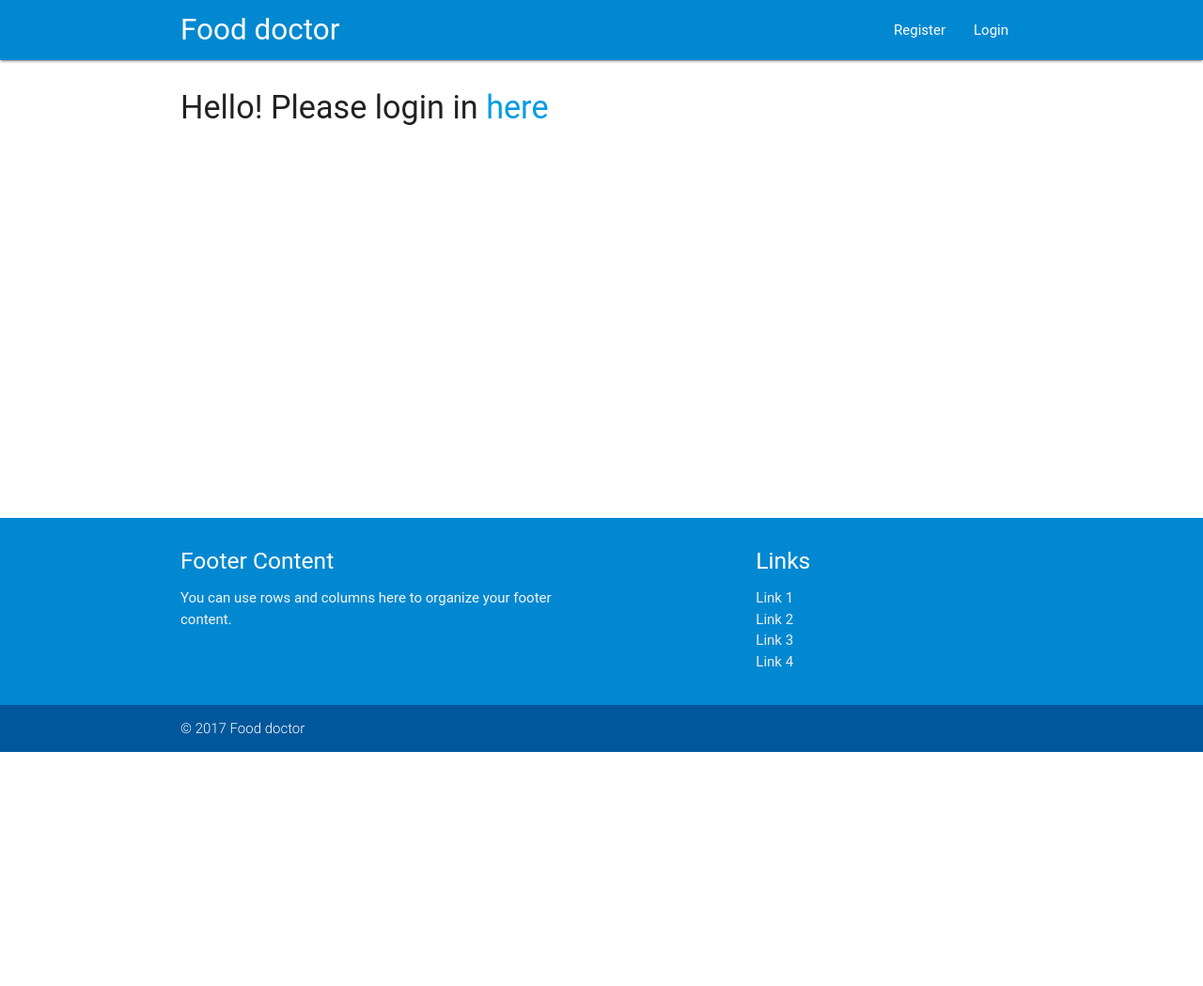
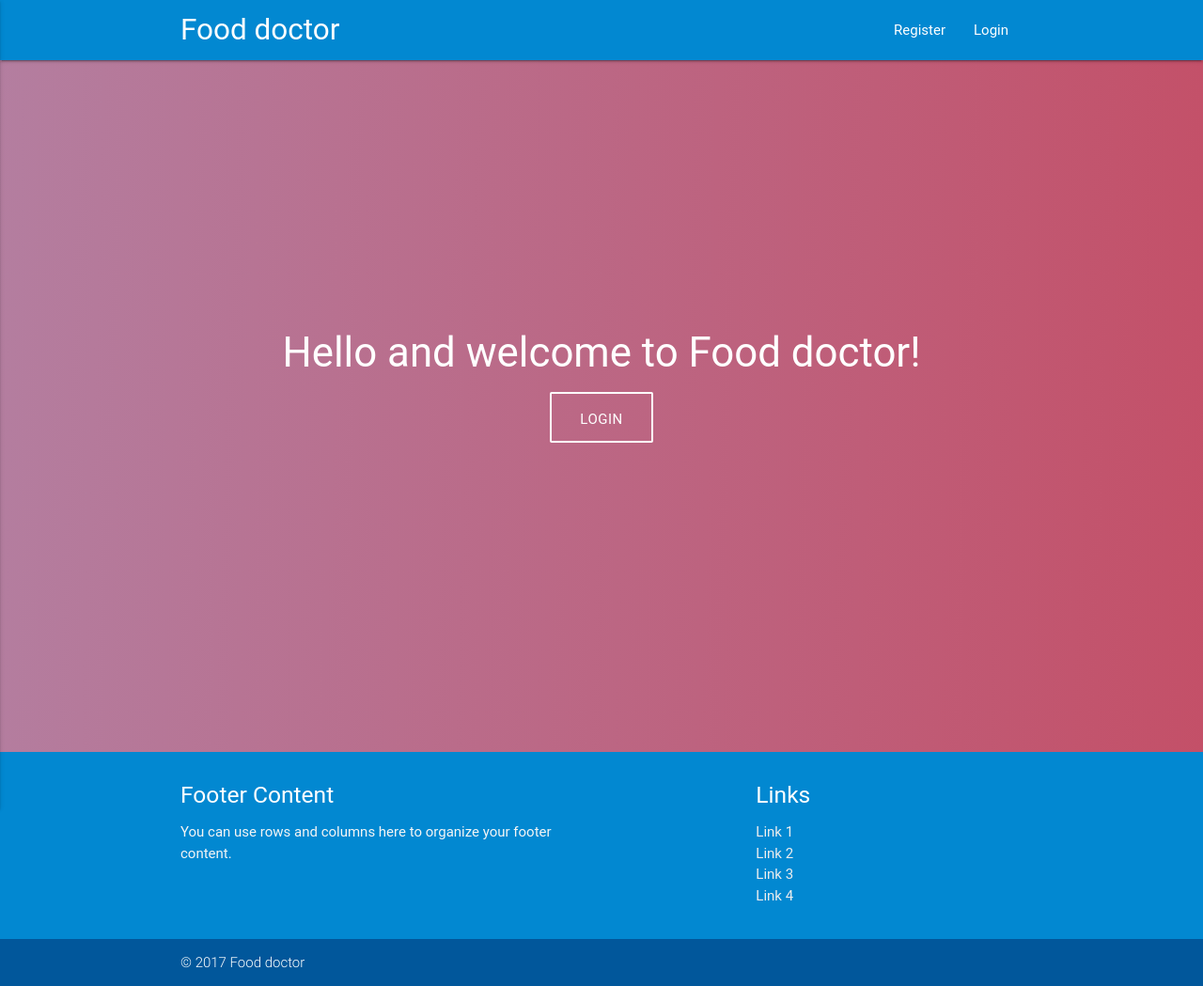
Before and after one commit to savijoki/food-doctor, a Django app: page / in a window 1280 px wide. Shown: the whole page at 94% size. Before the commit the page ends 800 px from the top, so only its background shows below. Run offline with Django 3.2, Linux system fonts and the light colour scheme; parts of the project's set-up code (start-up, migrations or seed data) failed here and were passed over; some libraries are stand-ins or nearby versions; some web fonts are replaced.

Commit message:
Index page styling

```diff
--- a/food/static/css/custom.css
+++ b/food/static/css/custom.css
@@ -5,10 +5,90 @@ html,body {
   background: #fff;
   height: 100%;
   width: 100%;
+  margin:0px 0px;
 }
 
 main {
   flex: 1 0 auto;
+}
+
+#main_navigation {
+  position: relative;
+  z-index: 2;
+}
+
+.center {
+  margin: 0 auto;
+}
+
+.hero-button {
+  border: solid #fff 2px;
+  background-color: transparent;
+  box-shadow: none;
+  transition: background-color 200ms ease;
+}
+
+.hero-button:hover {
+  transition: all 300ms ease;
+  background-color: rgba(255, 255, 255, 0.2);
+}
+
+#hero {
+  height:100vh;
+  position: relative;
+  margin-top: -64px;
+  z-index: 1;
+  background: linear-gradient(272deg, #DE040C, #9EBCEB);
+  background-size: 400% 400%;
+  -webkit-animation: HeroArea 10s ease infinite;
+  -moz-animation: HeroArea 10s ease infinite;
+  -o-animation: HeroArea 10s ease infinite;
+  animation: HeroArea 10s ease infinite;
+}
+
+@-webkit-keyframes HeroArea {
+  0% {
+    background-position: 0% 48%;
+  }
+  50% {
+    background-position: 100% 53%;
+  }
+  100% {
+    background-position: 0% 48%;
+  }
+}
+@-moz-keyframes HeroArea {
+  0% {
+    background-position: 0% 48%;
+  }
+  50% {
+    background-position: 100% 53%;
+  }
+  100% {
+    background-position: 0% 48%;
+  }
+}
+@-o-keyframes HeroArea {
+  0% {
+    background-position: 0% 48%;
+  }
+  50% {
+    background-position: 100% 53%;
+  }
+  100% {
+    background-position: 0% 48%;
+  }
+}
+@keyframes HeroArea {
+  0% {
+    background-position: 0% 48%;
+  }
+  50% {
+    background-position: 100% 53%;
+  }
+  100% {
+    background-position: 0% 48%;
+  }
 }
 
 #wrap {
--- /dev/null
+++ b/food/static/js/base.js
@@ -0,0 +1,4 @@
+$(function () {
+
+	$(".button-collapse").sideNav();
+});
--- a/food/templates/index.html
+++ b/food/templates/index.html
@@ -2,13 +2,15 @@
 {% load static %}
 
 {% block content %}
-<div class="container mt32">
-    <!-- <center> -->
+<section id="hero" class="valign-wrapper">
+
+	<div class="valign white-text center">
         {% if user.is_authenticated %}
-        <h1>Welcome {{user}}!</h1>
+            <h1>Welcome {{user.first_name}}!</h1>
         {% else %}
-        <h4>Hello! Please login in <a href="{% url 'login' %}">here</a></h4>
+            <h3>Hello and welcome to Food doctor!</h3>
+            <a href="{% url 'login' %}" class="btn-large hero-button">Login</a>
         {% endif %}
-    <!-- </center> -->
-</div>
+    </div>
+</section>
 {% endblock %}
```
